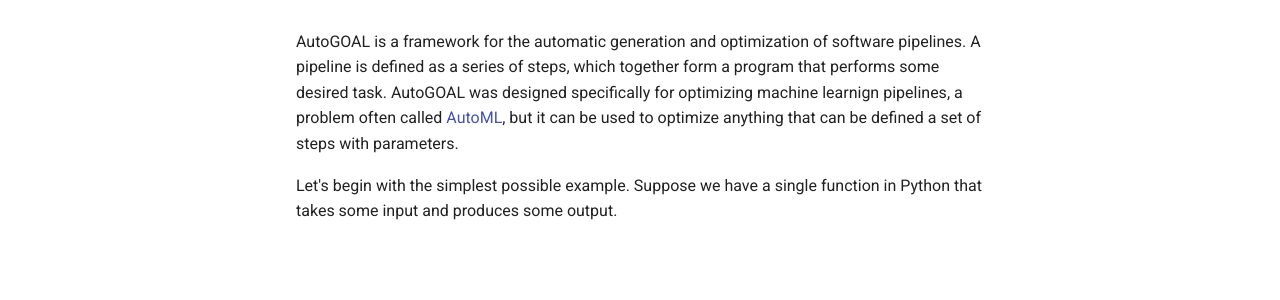
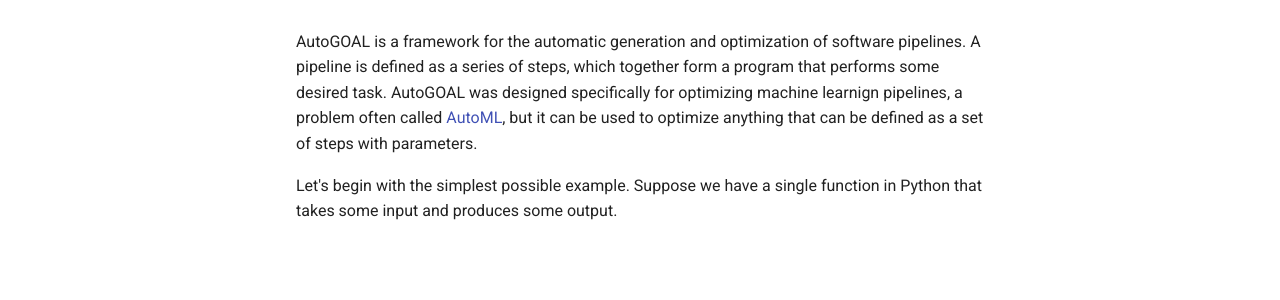
Before and after one commit to autogoal/autogoal, an MkDocs documentation site: the page built from docs/guide/index.md, in a window 1280 px wide. Shown: the part 199-499 px from the top of the page. Built offline with MkDocs 1.6.1 and Material for MkDocs 9.7.7, drawn with Linux system fonts in a browser that asks for light colours; comment, search, counter and statistics services are not loaded.

Commit message:
Update docs

```diff
--- a/docs/guide/index.md
+++ b/docs/guide/index.md
@@ -3,6 +3,6 @@
 AutoGOAL is a framework for the automatic generation and optimization of software pipelines.
 A pipeline is defined as a series of steps, which together form a program that performs some desired task.
 AutoGOAL was designed specifically for optimizing machine learnign pipelines, a problem often called [AutoML](https://automl.org),
-but it can be used to optimize anything that can be defined a set of steps with parameters.
+but it can be used to optimize anything that can be defined as a set of steps with parameters.
 
 Let's begin with the simplest possible example. Suppose we have a single function in Python that takes some input and produces some output.
```
Also changed, not shown: Readme.md (+29 -1 lines).
